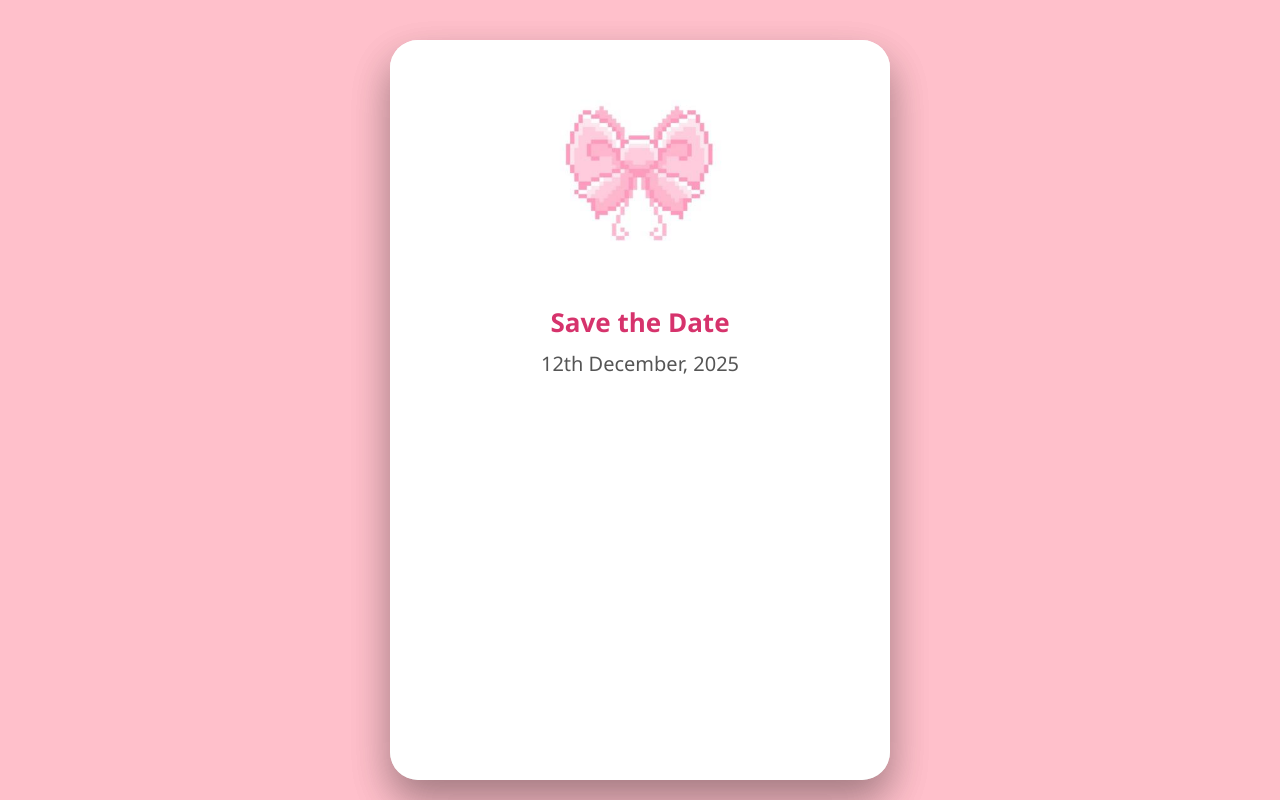
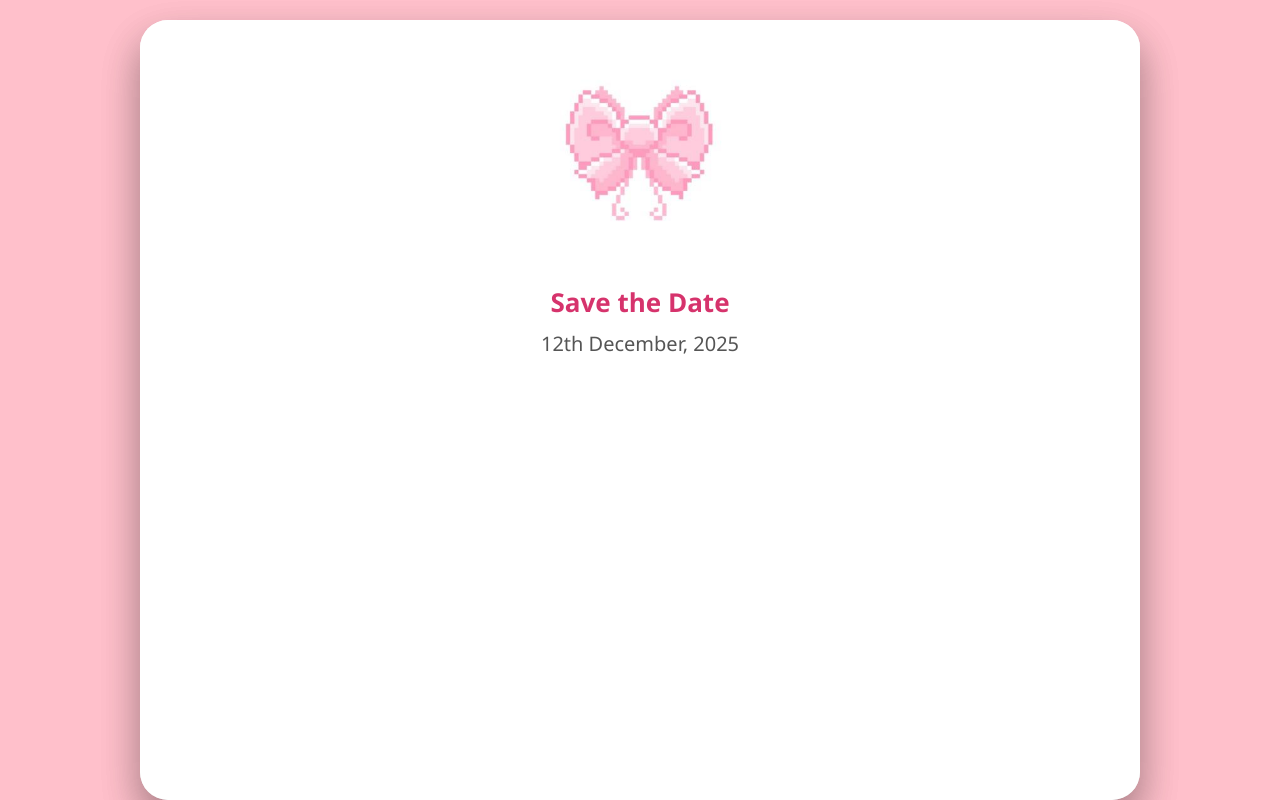
Before and after one commit to Cl0wnK1n9/weddingcard, a plain HTML site: page index.html in a window 1280 px wide. Drawn offline with Linux system fonts and the light colour scheme.

Commit message:
Update style.css
resize

```diff
--- a/css/style.css
+++ b/css/style.css
@@ -11,10 +11,10 @@ body {
 
 .card-stack {
   position: relative;
-  width: 80vw;      /* 80% of viewport width */
-  max-width: 500px; /* max width */
-  height: 90vh;     /* 90% of viewport height */
-  max-height: 750px; /* max height */
+  width: 90vw;         /* nearly full width */
+  max-width: 1000px;   /* double previous 500px */
+  height: 95vh;        /* nearly full height */
+  max-height: 1500px;  /* double previous 750px */
   margin: auto;
 }
 
@@ -34,6 +34,11 @@ body {
   touch-action: none;
   user-select: none;
   text-align: center;
+}
+.bow {
+  width: 80vw;          /* scale bow too */
+  max-width: 440px;     /* double 220px */
+  margin-bottom: 24px;
 }
 
 
```
